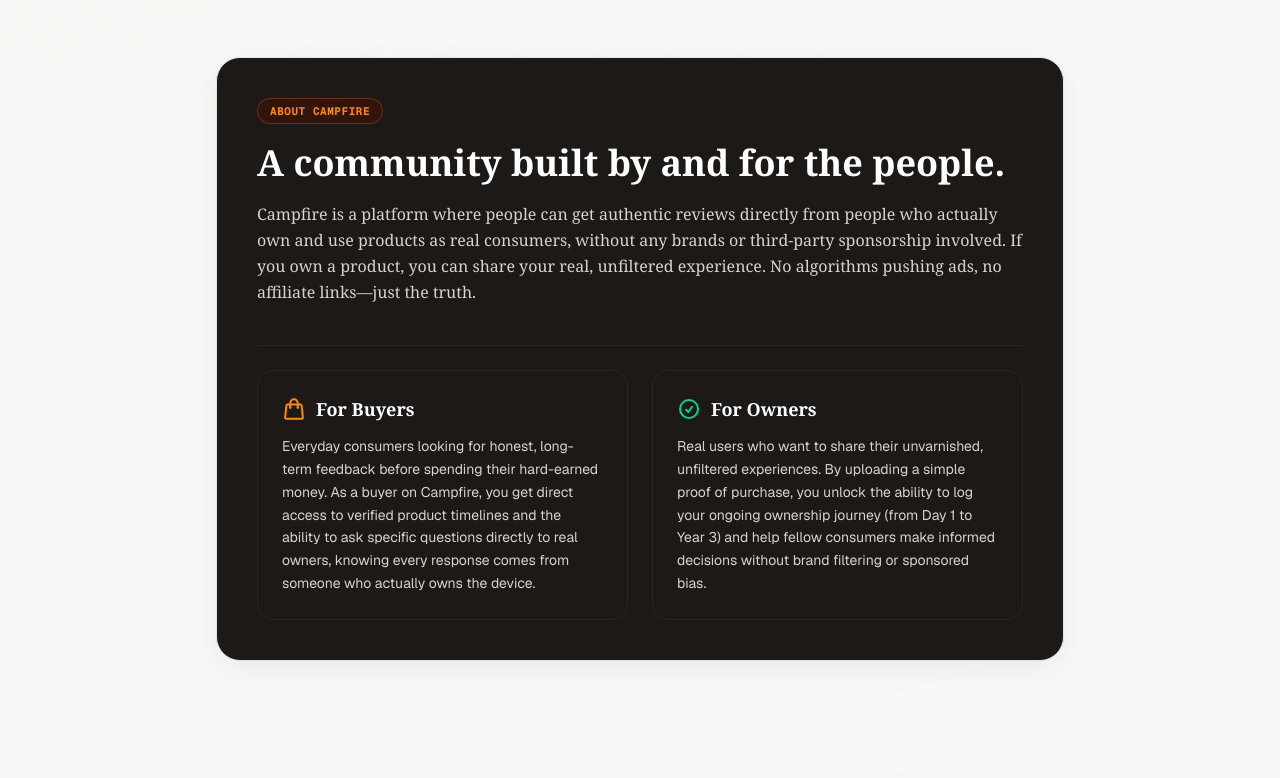
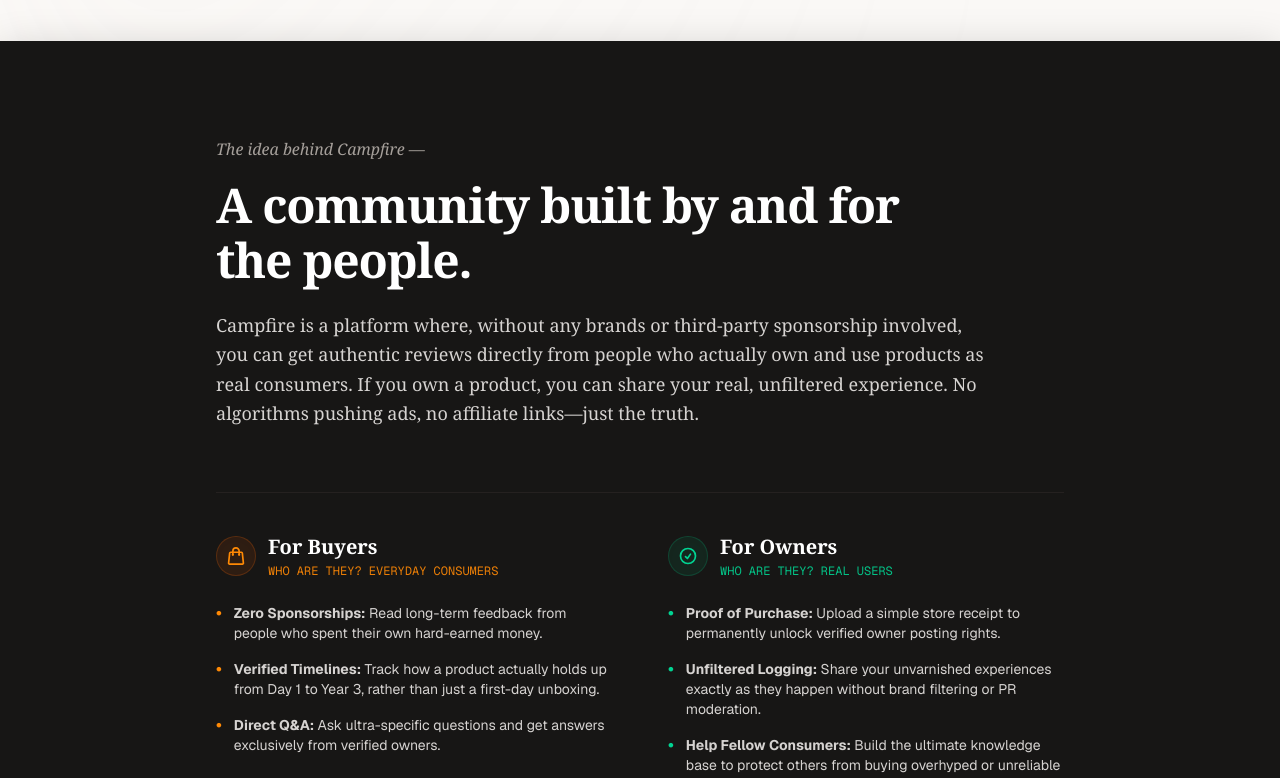
Before and after one commit to Hexraei/Campfire, a Next.js app in the folder apps/web/: page / in a window 1280 px wide. Shown: the part 940-1718 px from the top of the page. Built offline with nearby package versions, Linux system fonts and the light colour scheme; no server answers.

Commit message:
Enhance What We Are Building section with full-width dark breakout and scannable bullet points

```diff
--- a/apps/web/src/app/page.tsx
+++ b/apps/web/src/app/page.tsx
@@ -201,45 +201,86 @@
             </div>
           </section>
 
-          {/* New Section: What We Are Building (About Us, Buyers & Owners) */}
-          <section className="p-8 md:p-10 rounded-3xl border border-stone-200 bg-stone-900 text-stone-100 shadow-[0_8px_30px_rgb(0,0,0,0.06)] flex flex-col gap-10 my-4 md:my-6">
+          {/* New Section: What We Are Building (Full-Width Dark Breakout) */}
+          <section className="w-[100vw] relative left-[50%] right-[50%] -ml-[50vw] -mr-[50vw] bg-[#171615] text-stone-100 py-16 md:py-24 shadow-[0_10px_40px_rgb(0,0,0,0.2)] my-2">
+            <div className="max-w-4xl mx-auto px-5 md:px-6 flex flex-col gap-16">
+
+              {/* Header */}
               <div className="flex flex-col gap-4 max-w-3xl">
-              <span className="text-[11px] font-mono font-bold text-orange-400 bg-orange-950/50 border border-orange-500/30 px-3 py-1 rounded-full uppercase tracking-wider w-fit">
-                About Campfire
-              </span>
-              <h2 className="text-2xl md:text-4xl font-serif font-bold text-white leading-tight">
+                <div className="text-sm md:text-base font-serif italic text-stone-400">
+                  The idea behind Campfire —
+                </div>
+                <h2 className="text-3xl md:text-5xl font-serif font-extrabold text-white tracking-tight leading-[1.15]">
                   A community built by and for the people.
                 </h2>
-              <p className="text-sm md:text-base text-stone-300 leading-relaxed font-serif">
-                Campfire is a platform where people can get authentic reviews directly from people who actually own and use products as real consumers, without any brands or third-party sponsorship involved. If you own a product, you can share your real, unfiltered experience. No algorithms pushing ads, no affiliate links—just the truth.
+                <p className="text-base md:text-lg text-stone-300 leading-relaxed font-serif mt-2">
+                  Campfire is a platform where, without any brands or third-party sponsorship involved, you can get authentic reviews directly from people who actually own and use products as real consumers. If you own a product, you can share your real, unfiltered experience. No algorithms pushing ads, no affiliate links—just the truth.
                 </p>
               </div>
 
-            <div className="grid grid-cols-1 md:grid-cols-2 gap-6 pt-6 border-t border-stone-800">
+              {/* Two Pillars: Scannable & Distinct Layout */}
+              <div className="grid grid-cols-1 md:grid-cols-2 gap-10 md:gap-14 pt-10 border-t border-stone-800/80">
+
                 {/* For Buyers */}
-              <div className="flex flex-col gap-3 p-6 rounded-2xl bg-stone-850 border border-stone-800">
-                <div className="flex items-center gap-2.5 text-orange-400">
-                  <svg className="w-6 h-6" fill="none" viewBox="0 0 24 24" stroke="currentColor" strokeWidth={2}>
+                <div className="flex flex-col gap-6">
+                  <div className="flex items-center gap-3">
+                    <div className="w-10 h-10 rounded-full bg-orange-500/10 border border-orange-500/20 flex items-center justify-center text-orange-400 shadow-inner">
+                      <svg className="w-5 h-5" fill="none" viewBox="0 0 24 24" stroke="currentColor" strokeWidth={2}>
                         <path strokeLinecap="round" strokeLinejoin="round" d="M15.75 10.5V6a3.75 3.75 0 1 0-7.5 0v4.5m11.356-1.993 1.263 12c.07.665-.45 1.243-1.119 1.243H4.25a1.125 1.125 0 0 1-1.12-1.243l1.264-12A1.125 1.125 0 0 1 5.513 7.5h12.974c.576 0 1.059.435 1.119 1.007ZM8.625 10.5a.375.375 0 1 1-.75 0 .375.375 0 0 1 .75 0Zm7.5 0a.375.375 0 1 1-.75 0 .375.375 0 0 1 .75 0Z" />
                       </svg>
-                  <h3 className="font-serif font-bold text-lg text-white">For Buyers</h3>
                     </div>
-                <p className="text-xs md:text-sm text-stone-300 leading-relaxed">
-                  Everyday consumers looking for honest, long-term feedback before spending their hard-earned money. As a buyer on Campfire, you get direct access to verified product timelines and the ability to ask specific questions directly to real owners, knowing every response comes from someone who actually owns the device.
-                </p>
+                    <div>
+                      <h3 className="font-serif font-bold text-xl text-white">For Buyers</h3>
+                      <div className="text-xs font-mono text-orange-400/90 mt-0.5">WHO ARE THEY? EVERYDAY CONSUMERS</div>
+                    </div>
+                  </div>
+
+                  <ul className="flex flex-col gap-4 text-sm text-stone-300">
+                    <li className="flex items-start gap-3">
+                      <span className="text-orange-400 font-bold text-base leading-none mt-0.5">•</span>
+                      <span><strong>Zero Sponsorships:</strong> Read long-term feedback from people who spent their own hard-earned money.</span>
+                    </li>
+                    <li className="flex items-start gap-3">
+                      <span className="text-orange-400 font-bold text-base leading-none mt-0.5">•</span>
+                      <span><strong>Verified Timelines:</strong> Track how a product actually holds up from Day 1 to Year 3, rather than just a first-day unboxing.</span>
+                    </li>
+                    <li className="flex items-start gap-3">
+                      <span className="text-orange-400 font-bold text-base leading-none mt-0.5">•</span>
+                      <span><strong>Direct Q&A:</strong> Ask ultra-specific questions and get answers exclusively from verified owners.</span>
+                    </li>
+                  </ul>
                 </div>
 
                 {/* For Owners */}
-              <div className="flex flex-col gap-3 p-6 rounded-2xl bg-stone-850 border border-stone-800">
-                <div className="flex items-center gap-2.5 text-emerald-400">
-                  <svg className="w-6 h-6" fill="none" viewBox="0 0 24 24" stroke="currentColor" strokeWidth={2}>
+                <div className="flex flex-col gap-6">
+                  <div className="flex items-center gap-3">
+                    <div className="w-10 h-10 rounded-full bg-emerald-500/10 border border-emerald-500/20 flex items-center justify-center text-emerald-400 shadow-inner">
+                      <svg className="w-5 h-5" fill="none" viewBox="0 0 24 24" stroke="currentColor" strokeWidth={2}>
                         <path strokeLinecap="round" strokeLinejoin="round" d="M9 12.75 11.25 15 15 9.75M21 12a9 9 0 1 1-18 0 9 9 0 0 1 18 0Z" />
                       </svg>
-                  <h3 className="font-serif font-bold text-lg text-white">For Owners</h3>
                     </div>
-                <p className="text-xs md:text-sm text-stone-300 leading-relaxed">
-                  Real users who want to share their unvarnished, unfiltered experiences. By uploading a simple proof of purchase, you unlock the ability to log your ongoing ownership journey (from Day 1 to Year 3) and help fellow consumers make informed decisions without brand filtering or sponsored bias.
-                </p>
+                    <div>
+                      <h3 className="font-serif font-bold text-xl text-white">For Owners</h3>
+                      <div className="text-xs font-mono text-emerald-400/90 mt-0.5">WHO ARE THEY? REAL USERS</div>
+                    </div>
+                  </div>
+
+                  <ul className="flex flex-col gap-4 text-sm text-stone-300">
+                    <li className="flex items-start gap-3">
+                      <span className="text-emerald-400 font-bold text-base leading-none mt-0.5">•</span>
+                      <span><strong>Proof of Purchase:</strong> Upload a simple store receipt to permanently unlock verified owner posting rights.</span>
+                    </li>
+                    <li className="flex items-start gap-3">
+                      <span className="text-emerald-400 font-bold text-base leading-none mt-0.5">•</span>
+                      <span><strong>Unfiltered Logging:</strong> Share your unvarnished experiences exactly as they happen without brand filtering or PR moderation.</span>
+                    </li>
+                    <li className="flex items-start gap-3">
+                      <span className="text-emerald-400 font-bold text-base leading-none mt-0.5">•</span>
+                      <span><strong>Help Fellow Consumers:</strong> Build the ultimate knowledge base to protect others from buying overhyped or unreliable tech.</span>
+                    </li>
+                  </ul>
+                </div>
+
               </div>
             </div>
           </section>
```
Lines whose indentation alone changed are shown as unchanged.
